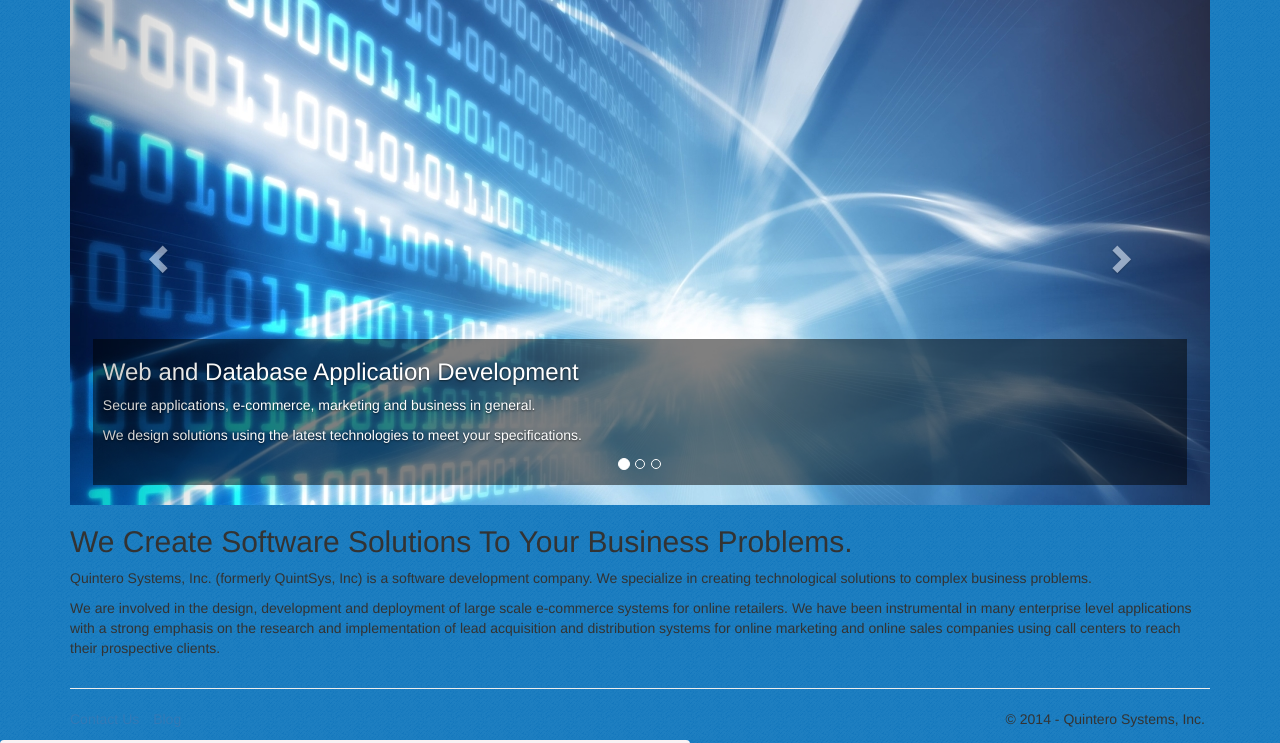
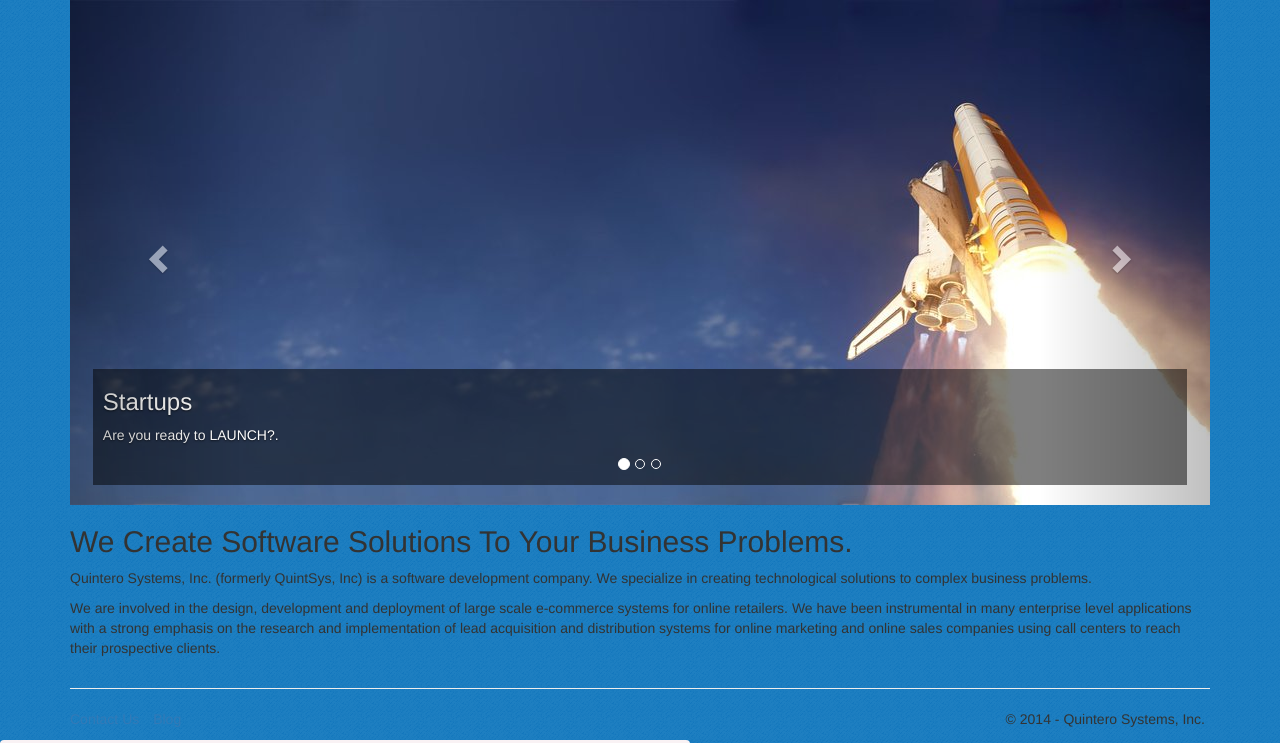
Before and after one commit to QuintSys/quintsys_web, a Rails app: page / in a window 1280 px wide. Shown: the part 92-835 px from the top of the page. Run offline with Rails 7, Linux system fonts and the light colour scheme; style sheets or scripts are compiled from the project's sources; some libraries are stand-ins or nearby versions.

Commit message:
added image for Launch

```diff
--- a/app/views/home/index.html.erb
+++ b/app/views/home/index.html.erb
@@ -9,6 +9,13 @@
   <!-- Wrapper for slides -->
   <div class="carousel-inner">
     <div class="item active">
+      <%= image_tag('slide-load.png', {:'data-src' => '/assets/slider-launch.jpg', alt: 'Launch your project!'}) %>
+      <div class="carousel-caption">
+        <h3>Startups</h3>
+        <p>Are you ready to LAUNCH?.</p>
+      </div>
+    </div>
+    <div class="item">
       <%= image_tag('slide-load.png', {:'data-src' => '/assets/slider-security.jpg', alt: 'Secure Applications'}) %>
       <div class="carousel-caption">
         <h3>Web and Database Application Development</h3>
```
Also changed, not shown: app/assets/images/slider-launch.jpg (added), app/assets/images/slider-launch_orig.jpeg (added).
